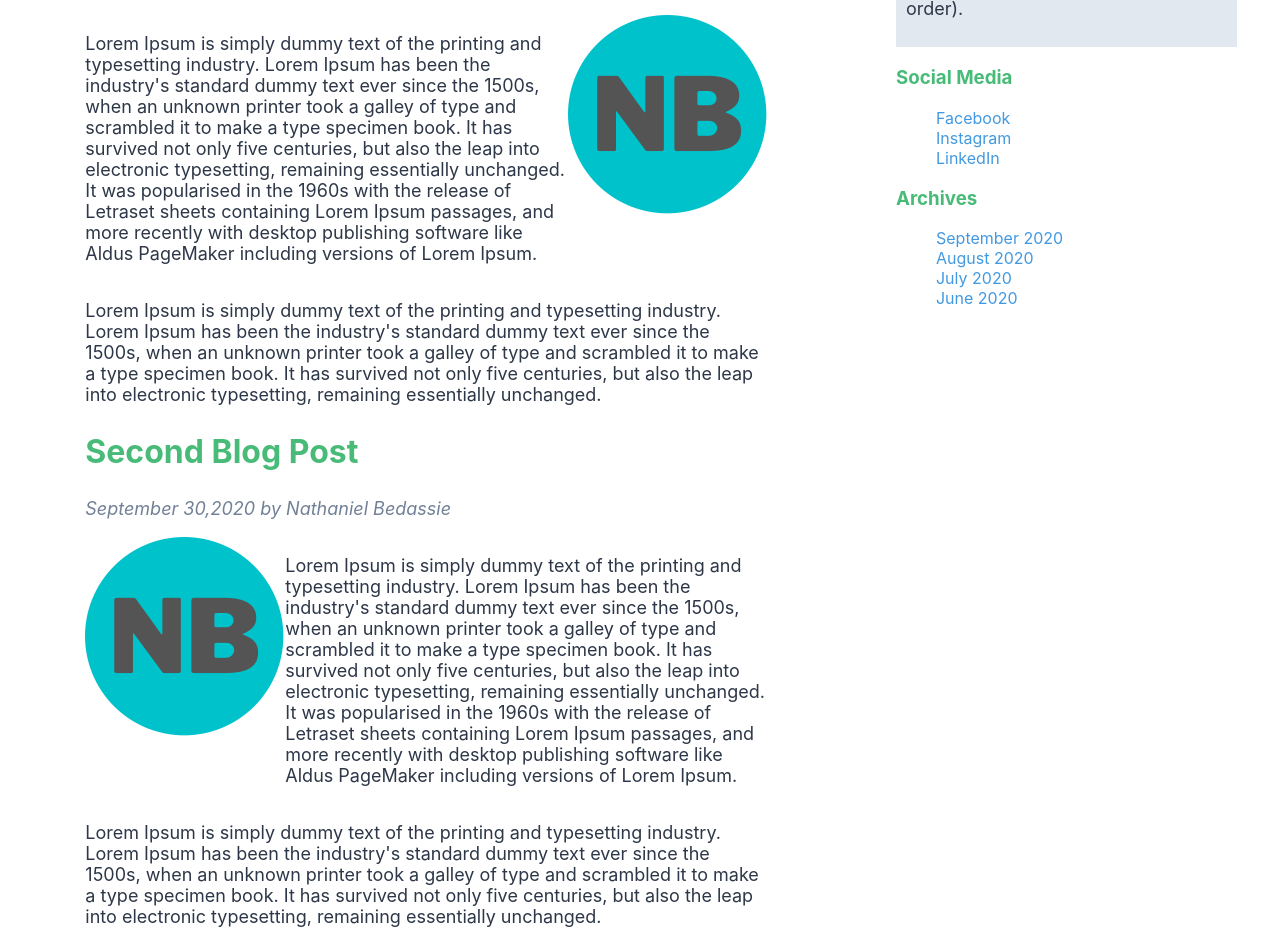
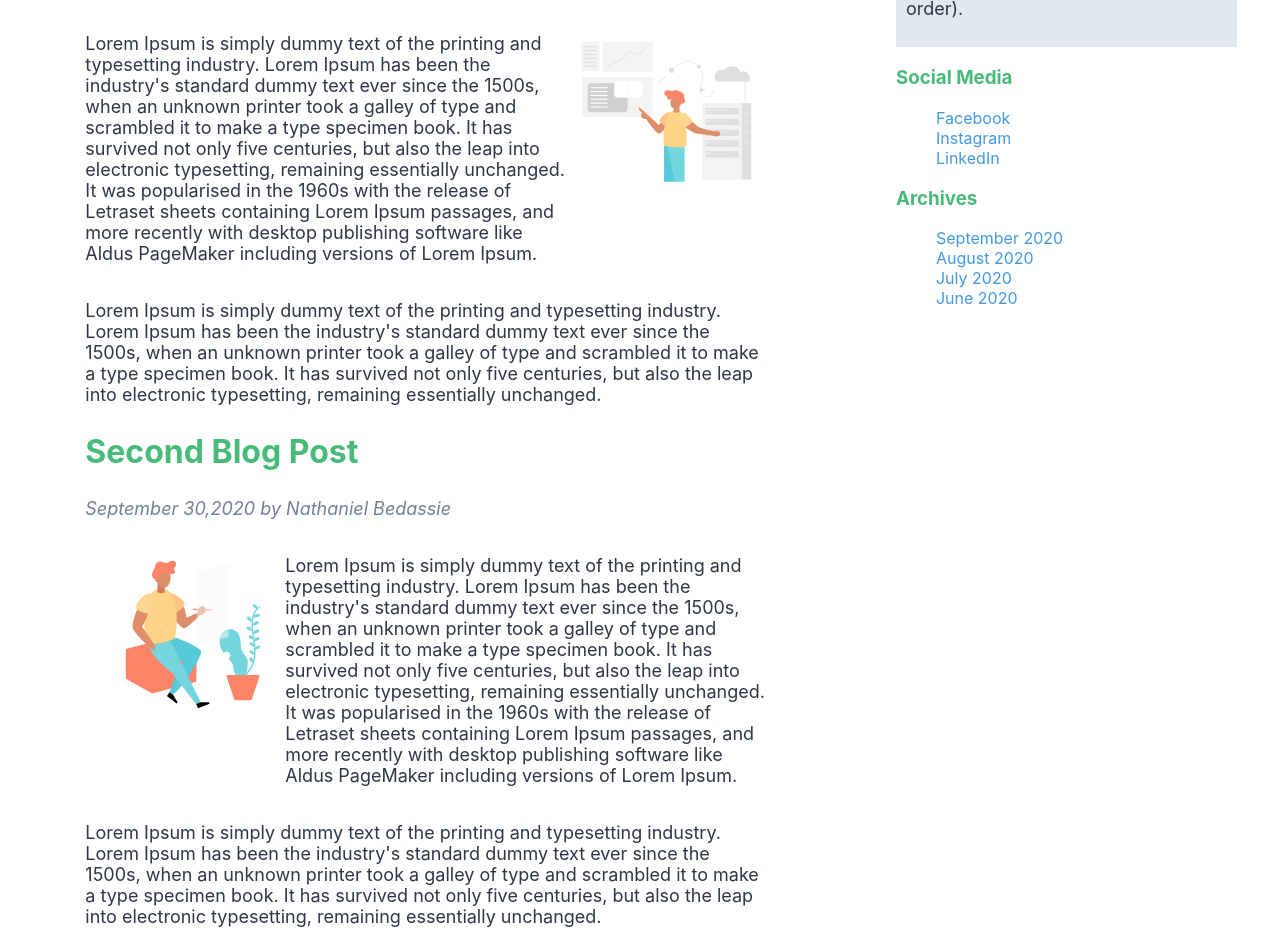
Before and after one commit to bedassie-n/info2180-lab2, a plain HTML site: page index.html in a window 1280 px wide. Shown: the part 450-1384 px from the top of the page. Drawn offline with Linux system fonts and the light colour scheme.

Commit message:
finished lab

```diff
--- a/index.html
+++ b/index.html
@@ -5,6 +5,10 @@
     <meta name="viewport" content="width=device-width, initial-scale=1.0">
     <meta http-equiv="X-UA-Compatible" content="ie=edge">
     <title>INFO2180 Lab 2</title>
+    <link rel="apple-touch-icon" sizes="180x180" href="/assets/imgs/apple-touch-icon.png">
+    <link rel="icon" type="image/png" sizes="32x32" href="/assets/imgs/favicon-32x32.png">
+    <link rel="icon" type="image/png" sizes="16x16" href="/assets/imgs/favicon-16x16.png">
+    <link rel="manifest" href="assets/imgs/site.webmanifest">
     <link rel="stylesheet" href="styles.css">
 </head>
 <body>
@@ -20,7 +24,7 @@
                     <header><h2>First Blog Post</h2><p>September 30,2020 by Nathaniel Bedassie</p></header>
                     <div class="blog-paragraph">
                         <p>Lorem Ipsum is simply dummy text of the printing and typesetting industry. Lorem Ipsum has been the industry's standard dummy text ever since the 1500s, when an unknown printer took a galley of type and scrambled it to make a type specimen book. It has survived not only five centuries, but also the leap into electronic typesetting, remaining essentially unchanged. It was popularised in the 1960s with the release of Letraset sheets containing Lorem Ipsum passages, and more recently with desktop publishing software like Aldus PageMaker including versions of Lorem Ipsum.</p>
-                        <img src="nb.png" alt="img 1" width="200px" height="200px">
+                        <img src="drawkit-full-stack-man-colour.svg" alt="img 1" width="200px" height="200px">
                     </div>
                     <p>Lorem Ipsum is simply dummy text of the printing and typesetting industry. Lorem Ipsum has been the industry's standard dummy text ever since the 1500s, when an unknown printer took a galley of type and scrambled it to make a type specimen book. It has survived not only five centuries, but also the leap into electronic typesetting, remaining essentially unchanged.</p>
                     <footer></footer>
@@ -28,7 +32,7 @@
                 <article class="blog">
                     <header><h2>Second Blog Post</h2><p>September 30,2020 by Nathaniel Bedassie</p></header>
                     <div class="blog-paragraph">
-                        <img src="nb.png" alt="img 2" width="200px" height="200px">
+                        <img src="drawkit-drawing-man-colour.svg" alt="img 2" width="200px" height="200px">
                         <p>Lorem Ipsum is simply dummy text of the printing and typesetting industry. Lorem Ipsum has been the industry's standard dummy text ever since the 1500s, when an unknown printer took a galley of type and scrambled it to make a type specimen book. It has survived not only five centuries, but also the leap into electronic typesetting, remaining essentially unchanged. It was popularised in the 1960s with the release of Letraset sheets containing Lorem Ipsum passages, and more recently with desktop publishing software like Aldus PageMaker including versions of Lorem Ipsum.</p>
                     </div>
                     <p>Lorem Ipsum is simply dummy text of the printing and typesetting industry. Lorem Ipsum has been the industry's standard dummy text ever since the 1500s, when an unknown printer took a galley of type and scrambled it to make a type specimen book. It has survived not only five centuries, but also the leap into electronic typesetting, remaining essentially unchanged.</p>
```
Also changed, not shown: assets/android-chrome-192x192.png (added), assets/android-chrome-512x512.png (added), assets/apple-touch-icon.png (added), assets/favicon-16x16.png (added), assets/favicon-32x32.png (added), assets/favicon.ico (added), assets/site.webmanifest (added), drawkit-drawing-man-colour.svg (added), drawkit-full-stack-man-colour.svg (added), 1 other file.
